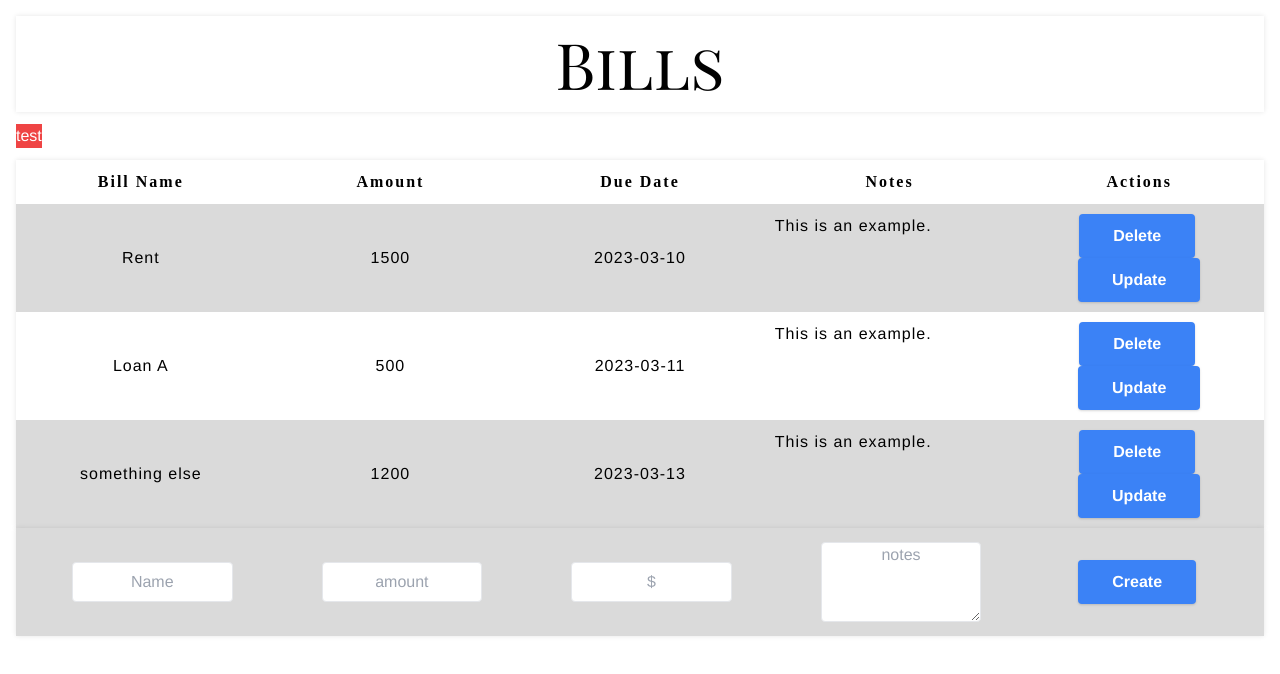
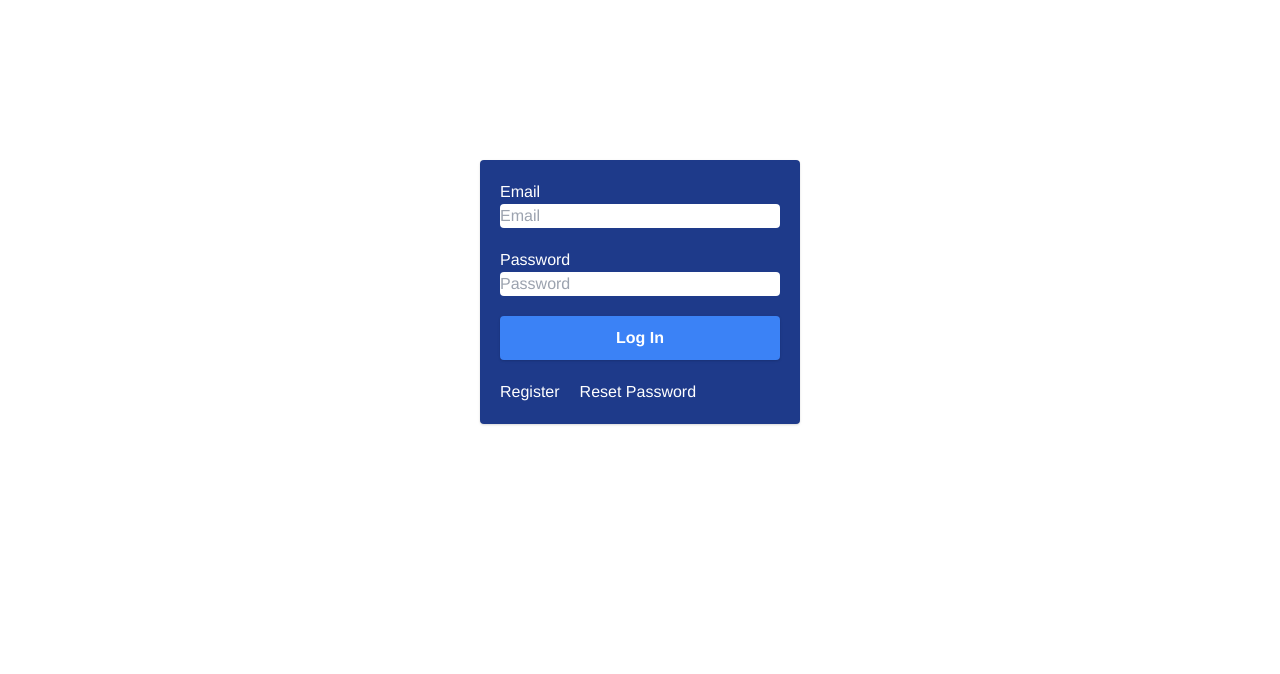
Before and after one commit to Jordan-Skazinski/BillingAppJCTTEK, a React (Create React App) app: page / in a window 1280 px wide. Shown: the top 674 px of the page. Built offline with nearby package versions, Linux system fonts and the light colour scheme.

Commit message:
Updated the Login page

```diff
--- a/src/App.js
+++ b/src/App.js
@@ -37,43 +37,37 @@ function showNotification() {
 }
 function checkForUpcomeingDueDates(){
 
-  //7948800000
-  //2649600000
-  //2678400000
-
 for(let i = 0; i < RecipeData[0].length; i++) {
   let date_1 = new Date(RecipeData[0][i].dueDate)
   let date_2 = new Date(date)
   let difference = date_1 - date_2;
-
-
   if(RecipeData[0][i].dueDate === date){
     title = "Bill due Today!"
     body = `Todays date is ${date}
+    Bill: ${RecipeData[0][i].name}
     Bill's due date is ${RecipeData[0][i].dueDate}`;
   showNotification()
   } else if(difference === 259200000){
   title = "Bill due in three days!";
    body = `Todays date is ${date}
+   Bill: ${RecipeData[0][i].name}
     Bill's due date is ${RecipeData[0][i].dueDate}`;
   showNotification()
 } else if(difference === 86400000){
   title = "Bill due tomorrow!";
    body = `Todays date is ${date}
+   Bill: ${RecipeData[0][i].name}
     Bill's due date is ${RecipeData[0][i].dueDate}`;
   showNotification()
 }
 }
-if(false){
+
 
 }
-if(true){}
-if(true){}
+//notifications, anoying
+checkForUpcomeingDueDates()
 
-}
-
-checkForUpcomeingDueDates()
-/*
+/* not being used atm
 function requestAndShowPermission() {
    Notification.requestPermission(function (permission) {
       if (permission === "granted") {
@@ -107,7 +101,7 @@ function App() {
 
     <>
     <main>
-    {logInState === "1" ? (
+    {logInState === "0" ? (
       <LogIn setUserNumber={setUserNumber} setLogInState={setLogInState} />
       )
       :
@@ -119,7 +113,7 @@ function App() {
       <button
       onClick={() => {
 
-        showNotification()
+        checkForUpcomeingDueDates()
 
       }}
       className=" my-3 bg-red-500 text-white hover:bg-green-500">test</button>
--- a/src/LogIn.js
+++ b/src/LogIn.js
@@ -7,26 +7,25 @@ import "./App.css";
 
 function LogIn({setUserNumber, setLogInState}) {
 return(
-    <div className="flex flex-col justify-center m-4 mt-40 p-5 xl:w-1/4 xl:mx-auto bg-white rounded shadow">
+    <div className="flex flex-col justify-center m-4 mt-40 p-5 xl:w-1/4 xl:mx-auto bg-blue-900 text-white rounded shadow">
 
 
 
 
 
 
-
-      <label className="w-1/2" htmlFor="Username">Enter Username</label>
+      <label className="w-1/2" htmlFor="Email">Email</label>
       <input
-        className="mb-5"
+        className="mb-5 rounded"
         type="text"
-        name="Username"
-        id="Username"
-        placeholder="Username"
+        name="Email"
+        id="Email"
+        placeholder="Email"
         onChange={(e) => setUserNumber(e.target.value)}
       ></input>
-      <label className="w-1/2" htmlFor="Password">Enter Password</label>
+      <label className="w-1/2 " htmlFor="Password">Password</label>
       <input
-        className="mb-5"
+        className="mb-5 rounded"
         type="text"
         name="Password"
         id="Password"
@@ -52,6 +51,33 @@ return(
       >
         Log In
       </button>
+      <div className="columns-2">
+      <button
+        onClick={() => setLogInState("2")}
+        className="
+      mt-5
+      text-white
+      hover:bg-transparent
+      hover:text-blue-500
+      transition-all
+      duration-300"
+      >
+        Register
+      </button>
+      <button
+        onClick={() => setLogInState("3")}
+        className="
+      ml-5
+      mt-5
+      text-white
+      hover:bg-transparent
+      hover:text-blue-500
+      transition-all
+      duration-300"
+      >
+        Reset Password
+      </button>
+      </div>
     </div>
 )
 }
```
